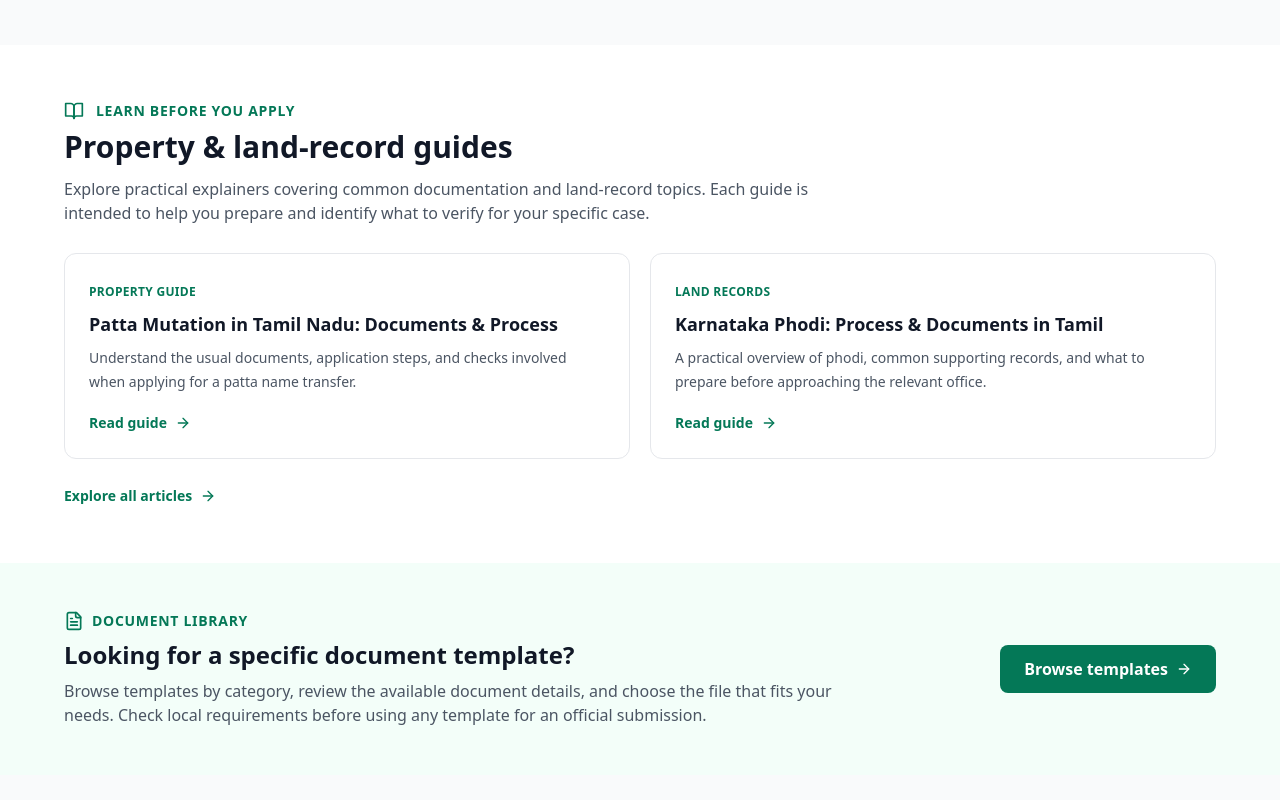
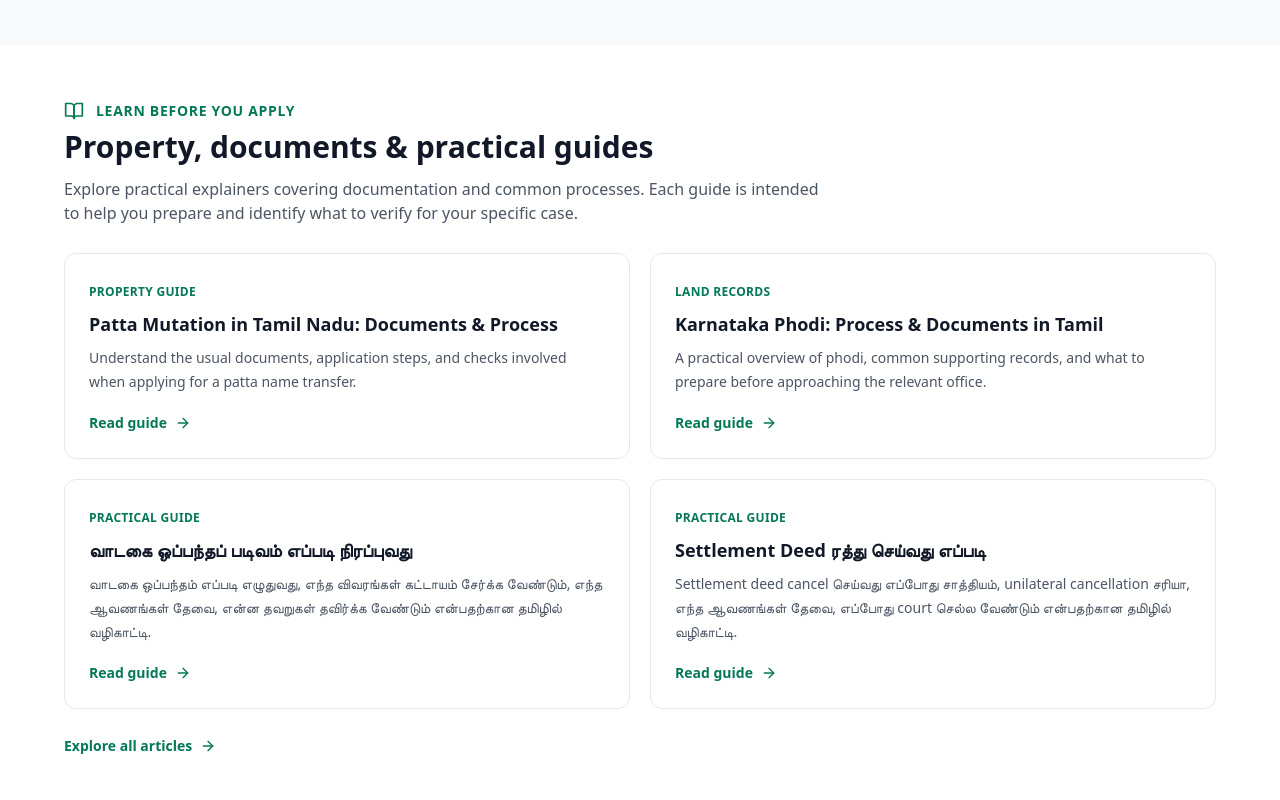
Before and after one commit to narayananmsec/verifiedforms, a React (Vite) app: page / in a window 1280 px wide. Shown: the part 1660-2460 px from the top of the page. Built offline with nearby package versions, Linux system fonts and the light colour scheme; no server answers; the database is empty.

Commit message:
Show four blog guides on homepage

```diff
--- a/src/pages/Home.tsx
+++ b/src/pages/Home.tsx
@@ -9,8 +9,9 @@ import Footer from '../components/Footer';
 import DocumentModal from '../components/DocumentModal';
 import { Document } from '../types';
 import { useHomeSearch } from '../context/HomeSearchContext';
+import { blogs } from '../data/blogs';
 
-const guides = [
+const featuredGuides = [
   {
     title: 'Patta Mutation in Tamil Nadu: Documents & Process',
     description: 'Understand the usual documents, application steps, and checks involved when applying for a patta name transfer.',
@@ -23,6 +24,16 @@ const guides = [
     href: '/blog/karnataka-phodi-process-documents-tamil',
     tag: 'Land records',
   },
+];
+
+const guides = [
+  ...featuredGuides,
+  ...blogs.slice(0, 2).map((blog) => ({
+    title: blog.title,
+    description: blog.description,
+    href: `/blog/${blog.slug}`,
+    tag: 'Practical guide',
+  })),
 ];
 
 const tools = [
@@ -75,8 +86,8 @@ export default function Home() {
       <section className="px-4 py-14" aria-labelledby="guides-heading">
         <div className="max-w-6xl mx-auto">
           <div className="flex items-center gap-3 mb-2"><BookOpen className="h-5 w-5 text-emerald-700" /><p className="text-sm font-semibold uppercase tracking-wider text-emerald-700">Learn before you apply</p></div>
-          <h2 id="guides-heading" className="text-2xl md:text-3xl font-bold text-gray-900 mb-3">Property & land-record guides</h2>
-          <p className="text-gray-600 mb-7 max-w-3xl">Explore practical explainers covering common documentation and land-record topics. Each guide is intended to help you prepare and identify what to verify for your specific case.</p>
+          <h2 id="guides-heading" className="text-2xl md:text-3xl font-bold text-gray-900 mb-3">Property, documents & practical guides</h2>
+          <p className="text-gray-600 mb-7 max-w-3xl">Explore practical explainers covering documentation and common processes. Each guide is intended to help you prepare and identify what to verify for your specific case.</p>
           <div className="grid md:grid-cols-2 gap-5">
             {guides.map((guide) => (
               <article key={guide.href} className="rounded-xl border border-gray-200 p-6 hover:shadow-sm transition-shadow">
@@ -94,7 +105,7 @@ export default function Home() {
       <section className="px-4 py-12 bg-emerald-50/60" aria-labelledby="templates-heading">
         <div className="max-w-6xl mx-auto flex flex-col md:flex-row md:items-center justify-between gap-5">
           <div className="max-w-3xl"><div className="flex items-center gap-2 text-emerald-700 mb-2"><FileText className="h-5 w-5" /><span className="text-sm font-semibold uppercase tracking-wider">Document library</span></div><h2 id="templates-heading" className="text-2xl font-bold text-gray-900 mb-2">Looking for a specific document template?</h2><p className="text-gray-600 leading-6">Browse templates by category, review the available document details, and choose the file that fits your needs. Check local requirements before using any template for an official submission.</p></div>
-          <button onClick={() => document.getElementById('documents')?.scrollIntoView({ behavior: 'smooth' })} className="shrink-0 inline-flex items-center justify-center gap-2 rounded-lg bg-emerald-700 text-white px-6 py-3 font-semibold hover:bg-emerald-800 transition-colors">Browse templates <ArrowRight className="h-4 w-4" /></button>
+          <Link to="/templates" className="shrink-0 inline-flex items-center justify-center gap-2 rounded-lg bg-emerald-700 text-white px-6 py-3 font-semibold hover:bg-emerald-800 transition-colors">Browse all templates <ArrowRight className="h-4 w-4" /></Link>
         </div>
       </section>
 
```
